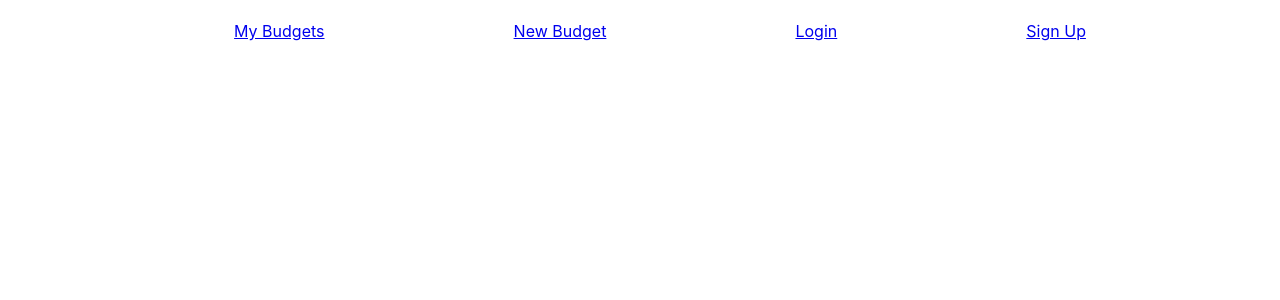
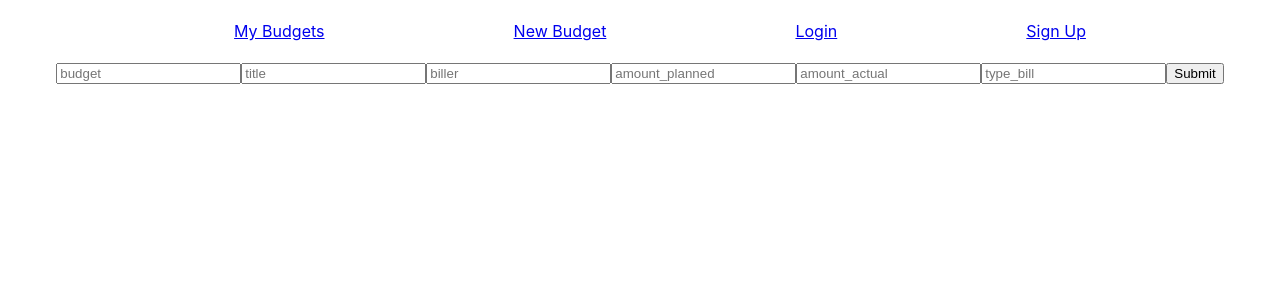
Before and after one commit to BenFro21/Budgeter, a React (Create React App) app in the folder budgeter/: page /expenses/new in a window 1280 px wide. Shown: the top 300 px of the page. Built offline with nearby package versions, Linux system fonts and the light colour scheme.

Commit message:
Edit half way working

```diff
--- a/budgeter/src/App.js
+++ b/budgeter/src/App.js
@@ -7,12 +7,16 @@ import SignUpPage from './pages/SIgnUpPage/SignUpPage';
 import Layout from './components/Layout/Layout';
 import NewBudgetPage from './pages/NewBudgetPage/NewBudgetPage';
 import BudgetsPage from './pages/BudgetsPage/BudgetsPage';
+import BudgetDetailPage from './pages/BudgetDetailPage/BudgetDetailPage';
+import NewExpensePage from './pages/NewExpensePage/NewExpensePage';
+import ExpenseEdit from './pages/ExpenseEditPage/ExpenseEdit';
 
 
-// /userService.getUser()/
+
 function App() {
 
   const [user, setUser] = useState(userService.getUser())
+  const [budgets, setBudgets] = useState([])
 
  let handleLogout = () => {
   userService.logout()
@@ -30,8 +34,11 @@ function App() {
         <Routes>
           <Route path='/register' element={<SignUpPage handleSignupOrLogin={handleSignupOrLogin}/>} />
           <Route path='/login' element={<LoginPage handleSignupOrLogin={handleSignupOrLogin}/>} />
-          <Route path='/budgets/new' element={<NewBudgetPage />} />
+          <Route path='/budgets/new' element={<NewBudgetPage budgets={budgets} setBudgets={setBudgets} />} />
+          <Route path='/expenses/new' element={<NewExpensePage />} />
           <Route path='/budgets' element={<BudgetsPage user={user} />} />
+          <Route path='/budgets/:id/' element={<BudgetDetailPage />}/>
+          <Route path ='/expenses/edit/:id' element={<ExpenseEdit />} />
         </Routes>
       </Layout>
     </div>
--- a/budgeter/src/components/Expense/Expense.jsx
+++ b/budgeter/src/components/Expense/Expense.jsx
@@ -1,20 +1,28 @@
 import React, {useState, useEffect} from 'react'
+import {Link} from 'react-router-dom'
+import axios from 'axios'
 
 
 
 
-const Expense = ({expense}) => {
-console.log(expense )
+const Expense = ({expense, index}) => {
+let deleteIt = () =>{
+  axios.delete(`http://localhost:8000/expenses/${expense.id}/`)
+}
+
 
   return (
-
+    <>
       <tr>
         <td>{expense?.title}</td>
         <td>{expense?.biller}</td>
         <td>{expense?.type_bill}</td>
         <td>{expense?.amount_planned}</td>
         <td>{expense?.amount_actual}</td>
+        <td><Link to={`/expenses/edit/${expense.id}`}>Edit</Link></td>
+        <td><button onClick={deleteIt} >Delete Expense</button></td>
       </tr>
+    </>
 
   )
 }
--- /dev/null
+++ b/budgeter/src/components/ExpenseForm/ExpenseForm.jsx
@@ -0,0 +1,45 @@
+import React, {useState} from 'react'
+import { Navigate } from 'react-router-dom'
+import axios from 'axios'
+
+const ExpenseForm = () => {
+    const initalState = {
+        budget: '',
+        title: '',
+        biller: '',
+        amount_planned: '',
+        amount_actual: '',
+        type_bill: '' }
+        let [formData, setFormData] = useState({initalState})
+        let handleChange = (e) => {
+            setFormData({...formData, [e.target.name]: e.target.value
+            })
+        }
+        let handleSubmit = async (e) => {
+            e.preventDefault()
+            try {
+                axios.post('http://localhost:8000/expenses', formData)
+                .then(res => {
+                    setFormData(initalState)
+                    // setExpenses(res.data)
+                    Navigate('/', {replace:true})
+                })
+            }catch(err){
+                console.log('from handlesubmit in new budget form', err)
+            }
+        }
+        return (
+            <form onSubmit={handleSubmit}>
+                <input type='text' placeholder='budget' value={formData.budget} name='budget' onChange={handleChange} />
+                <input type='text' placeholder='title' value={formData.title} name='title' onChange={handleChange} />
+                <input type='text' placeholder='biller' value={formData.biller} name='biller' onChange={handleChange} />
+                <input type='number' placeholder='amount_planned' value={formData.amount_planned} name='amount_planned' onChange={handleChange} />
+                <input type='number' placeholder='amount_actual' value={formData.amount_actual} name='amount_actual' onChange={handleChange} />
+                <input type='text' placeholder='type_bill' value={formData.type_bill} name='type_bill' onChange={handleChange} />
+                <button type='submit'>Submit</button>
+            </form>
+      )
+    }
+
+
+export default ExpenseForm
--- a/budgeter/src/components/NewBudgetForm/NewBudgetForm.jsx
+++ b/budgeter/src/components/NewBudgetForm/NewBudgetForm.jsx
@@ -1,31 +1,34 @@
 import React, { useState } from 'react'
 import axios from 'axios'
-import { Navigate } from 'react-router-dom'
+import { Navigate, useParams } from 'react-router-dom'
+import tokenService from '../../utils/tokenService'
 
 
 const NewBudgetForm = () => {
-    let [budget, setBudget] = useState({
-        title: '',
-        date_length: '',
-        budget_for: '',
-        income: '',
-        total: '',
-        created_by: ''
-    })
+   let {id} = useParams()
+   let token = tokenService.getToken()
+    const initalState = {
+    title: '',
+    date_length: '',
+    budget_for: '',
+    income: '',
+    total: '',
+    created_by: '',
+    expenses: [],
+}
+    let [formData, setFormData] = useState(initalState)
     let handleChange = (e) => {
-        setBudget({
-            ...budget, [e.target.name]: e.target.value
+        setFormData({...formData, [e.target.name]: e.target.value
         })
     }
     let handleSubmit = async (e) => {
         e.preventDefault()
         try {
-            axios.post('localhost:8000/budgets/new', budget)
+            axios.post('http://localhost:8000/budgets/', formData, {headers: {'content-type': 'application/json', token: token}})
             .then(res => {
-                setBudget(res)
-            })
-            .then(res => {
-                Navigate('/budgets', {replace:true})
+                setFormData(initalState)
+                // setBudgets(res.data)
+                Navigate('/', {replace:true})
             })
         }catch(err){
             console.log('from handlesubmit in new budget form', err)
@@ -33,12 +36,13 @@ const NewBudgetForm = () => {
     }
   return (
         <form onSubmit={handleSubmit}>
-            <input type='text' placeholder='title' value={budget.title} name='title' onChange={handleChange} />
-            <input type='dropbox' placeholder='date_length' value={budget.date_length} name='date_length' onChange={handleChange} />
-            <input type='text' placeholder='budget_for' value={budget.budget_for} name='budget_for' onChange={handleChange} />
-            <input type='number' placeholder='income' value={budget.income} name='income' onChange={handleChange} />
-            <input type='number' placeholder='total' value={budget.total} name='total' onChange={handleChange} />
-            <input type='dropbox' placeholder='created_by' value={budget.created_by} name='created_by' onChange={handleChange} />
+            <input type='text' placeholder='title' value={formData.title} name='title' onChange={handleChange} />
+            <input type='dropbox' placeholder='date_length' value={formData.date_length} name='date_length' onChange={handleChange} />
+            <input type='text' placeholder='budgets_for' value={formData.budget_for} name='budget_for' onChange={handleChange} />
+            <input type='number' placeholder='income' value={formData.income} name='income' onChange={handleChange} />
+            <input type='number' placeholder='total' value={formData.total} name='total' onChange={handleChange} />
+            <input type='dropbox' placeholder='created_by' value={formData.created_by} name='created_by' onChange={handleChange} />
+            <input hidden={true} value={id}/>
             <button type='submit'>Submit</button>
         </form>
   )
--- /dev/null
+++ b/budgeter/src/pages/BudgetDetailPage/BudgetDetailPage.jsx
@@ -0,0 +1,49 @@
+import React, {useState, useEffect} from 'react'
+import { useParams, Link } from 'react-router-dom'
+import Expense from '../../components/Expense/Expense'
+import axios from 'axios'
+
+const BudgetDetailPage = () => {
+    let {id} = useParams()
+    const [budget, setBudget] = useState()
+    useEffect(() => {
+        fetch(`http://localhost:8000/budgets/${id}/`)
+        .then(res => res.json())
+        .then(data => setBudget(data))
+    }, [])
+    console.log(budget)
+    let deleteIt = () => {
+        axios.delete(`http://localhost:8000/budgets/${id}/`)
+
+    }
+
+  return (
+    <div>
+        <Link to='/expenses/new'>Add Expense </Link>
+        <Link to={`/budgets/delete/${id}/`} >Delete</Link>
+        <button onClick={deleteIt}>Delete</button>
+      <table>
+            <thead>
+                {budget?.title}
+                <tr>
+                    <th>Expense Title</th>
+                    <th> Biller </th>
+                    <th>Type of Bill </th>
+                    <th>Amount Budgeted</th>
+                    <th>Actual Ammount</th>
+                    <th>Edit Expense</th>
+                    <th>Delete Expense</th>
+                    <th>Total</th>
+                </tr>
+            </thead>
+            <tbody>
+                { budget?.expenses.map((expense, index) => {
+                    return <Expense expense={expense} index={index} />
+               })}
+            </tbody>
+        </table>
+    </div>
+  )
+}
+
+export default BudgetDetailPage
--- a/budgeter/src/pages/BudgetsPage/BudgetsPage.jsx
+++ b/budgeter/src/pages/BudgetsPage/BudgetsPage.jsx
@@ -1,12 +1,9 @@
 import React, {useState, useEffect} from 'react'
+import {Link} from 'react-router-dom'
 import budgetService from '../../utils/budgetService'
 import Expense from '../../components/Expense/Expense'
 import tokenService from '../../utils/tokenService'
 let backURL = 'http://localhost:8000/'
-
-
-
-
 
 const BudgetsPage = () => {
     useEffect(() => {
@@ -26,32 +23,30 @@ const BudgetsPage = () => {
     <div>
         {budgets?.map(budget => {
             return (<>
-                <h2>{budget.title}</h2>
+                <h3>{budget.title}</h3>
+                <h4><Link to={`/budgets/${budget.id}/`}>{budget.title} Details</Link></h4>
                 <table>
                     <thead>
                         <tr>
                             <th>Expense Title</th>
-                    <th> Biller </th>
-                    <th>Type of Bill </th>
+                            <th>Biller</th>
+                            <th>Type of Bill</th>
                             <th>Amount Budgeted</th>
                             <th>Actual Ammount</th>
+                            <th>Edit Expense</th>
+                            <th>Delete Expense</th>
                         </tr>
                     </thead>
                     <tbody>
-
-
                         { budget.expenses.map(expense => {
                             return <Expense expense={expense} />
                         })}
+                        <td>{budget.total}</td>
                     </tbody>
             {/* reduce budgets.expenses to sum up total  */}
-
                 </table>
             </>)
-
         })}
-
-
     </div>
   )
 }
--- /dev/null
+++ b/budgeter/src/pages/ExpenseEditPage/ExpenseEdit.jsx
@@ -0,0 +1,9 @@
+import React from 'react'
+
+const ExpenseEdit = () => {
+  return (
+    <div>ExpenseEdit</div>
+  )
+}
+
+export default ExpenseEdit
--- a/budgeter/src/pages/NewBudgetPage/NewBudgetPage.jsx
+++ b/budgeter/src/pages/NewBudgetPage/NewBudgetPage.jsx
@@ -5,7 +5,7 @@ const NewBudgetPage = () => {
 
   return (
     <div>
-      <NewBudgetForm/>
+      <NewBudgetForm   />
 
     </div>
   )
--- /dev/null
+++ b/budgeter/src/pages/NewExpensePage/NewExpensePage.jsx
@@ -0,0 +1,13 @@
+import ExpenseForm from "../../components/ExpenseForm/ExpenseForm";
+
+import React from 'react'
+
+const NewExpensePage = () => {
+  return (
+    <div>
+        <ExpenseForm />
+    </div>
+  )
+}
+
+export default NewExpensePage
```
Also changed, not shown: budgeter/src/components/Budget/Budget.jsx (deleted, +0 -9 lines), budgeter/src/pages/BudgetEditPage/BudgetEditPage.jsx (added, +11 -0 lines), budgeter/src/logo.svg (deleted). Lines whose indentation alone changed are shown as unchanged.
